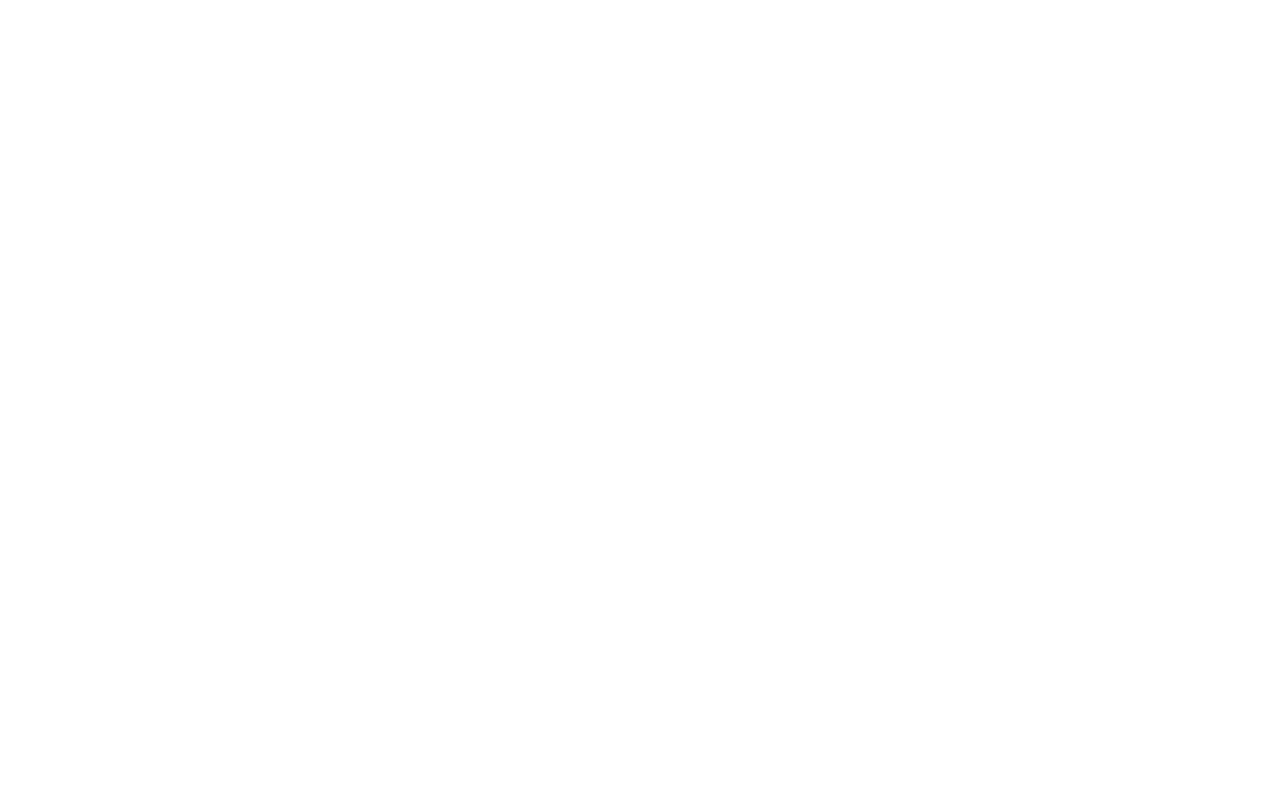
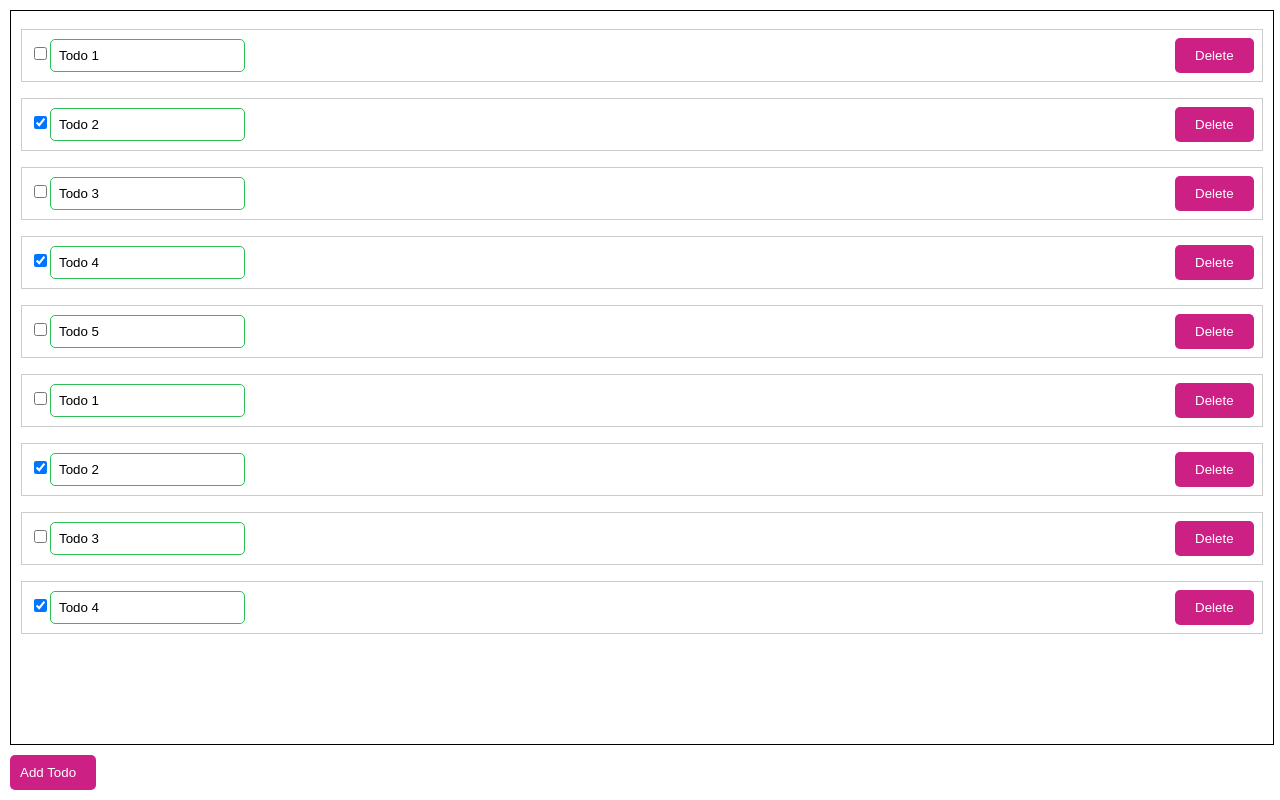
Before and after one commit to salonimodi/bullet_journal, a React (Create React App) app: page /todolist in a window 1280 px wide. Before the commit this address had no page. Built offline with nearby package versions, Linux system fonts and the light colour scheme.

Commit message:
to do list implementation

```diff
--- a/src/App.js
+++ b/src/App.js
@@ -4,13 +4,14 @@
 import { BrowserRouter as Router, Route, Routes } from 'react-router-dom';
 
 import LoginPage from "./components/login/login_page";
+import TodoList from "./components/to_do_list/to_do_list";
 
 function App() {
   return (
     <Router>
     <Routes>
       <Route path="/login" element={<LoginPage />} />
-      {/* Add more routes for other pages */}
+      <Route path="/todolist" element={<TodoList />}/>
     </Routes>
   </Router>
   );
--- /dev/null
+++ b/src/components/to_do_list/to_do_list.css
@@ -0,0 +1,40 @@
+
+.todo-list-container {
+    display: flex;
+    flex-direction: column;
+    width: 100vw;
+    height: 100vh;
+  }
+
+.todo-list {
+    display: flex;
+    flex-direction: column;
+    padding: 10px;
+    margin: 10px;
+    width: 97vw;
+    height: 95vh;
+    overflow: scroll;
+    border: 1px solid black;
+  }
+
+  .todo-item {
+    display: flex;
+    justify-content: space-between;
+    align-items: center;
+    margin: 8px 0;
+    border: 1px solid #ccc;
+    padding: 8px;
+  }
+
+  .dynamic-width-input {
+    flex: 1;
+  }
+
+  .add-button {
+    display: flex;
+    width: fit-content;
+    padding-left: 10px;
+    margin-left: 10px;
+    padding-bottom: 10px;
+    margin-bottom: 10px;
+  }
--- /dev/null
+++ b/src/components/to_do_list/to_do_list.js
@@ -0,0 +1,67 @@
+import React, { useState } from "react";
+import "./to_do_list.css"; // Import the CSS file
+
+function TodoList() {
+  const [todos, setTodos] = useState([
+    { id: 1, text: "Todo 1", completed: false },
+    { id: 2, text: "Todo 2", completed: true },
+    { id: 3, text: "Todo 3", completed: false },
+    { id: 4, text: "Todo 4", completed: true },
+    { id: 5, text: "Todo 5", completed: false },
+    { id: 6, text: "Todo 1", completed: false },
+    { id: 7, text: "Todo 2", completed: true },
+    { id: 8, text: "Todo 3", completed: false },
+    { id: 9, text: "Todo 4", completed: true },
+  ]);
+
+  const handleAddTodo = () => {
+    const newTodo = { id: todos.length + 1, text: "", completed: false };
+    setTodos([...todos, newTodo]);
+  };
+
+  const handleDeleteTodo = (id) => {
+    const updatedTodos = todos.filter((todo) => todo.id !== id);
+    setTodos(updatedTodos);
+  };
+
+  return (
+    <div className="todo-list-container">
+      <div className="todo-list">
+        {todos.map((todo) => (
+          <div key={todo.id} className="todo-item">
+            <div>
+              <input
+                type="checkbox"
+                checked={todo.completed}
+                onChange={() => {
+                  // Implement checkbox change logic here
+                }}
+              />
+              <input
+                type="text"
+                value={todo.text}
+                onChange={(e) => {
+                  const newText = e.target.value;
+                  setTodos((prevTodos) =>
+                    prevTodos.map((prevTodo) =>
+                      prevTodo.id === todo.id
+                        ? { ...prevTodo, text: newText }
+                        : prevTodo
+                    )
+                  );
+                }}
+                className="dynamic-width-input"
+              />
+            </div>
+            <button onClick={() => handleDeleteTodo(todo.id)}>Delete</button>
+          </div>
+        ))}
+      </div>
+      <button className="add-button" onClick={handleAddTodo}>
+        Add Todo
+      </button>
+    </div>
+  );
+}
+
+export default TodoList;
```
